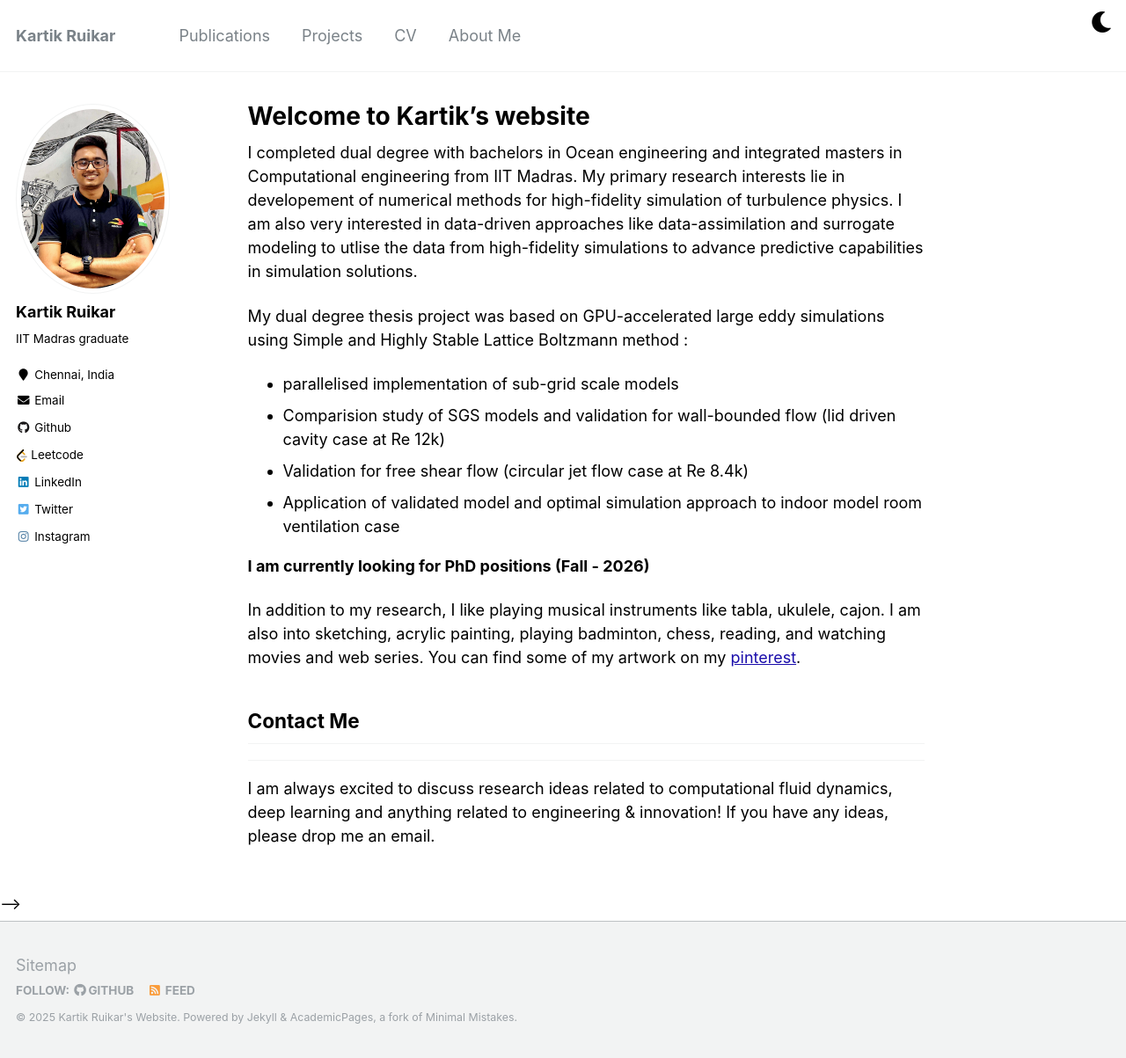
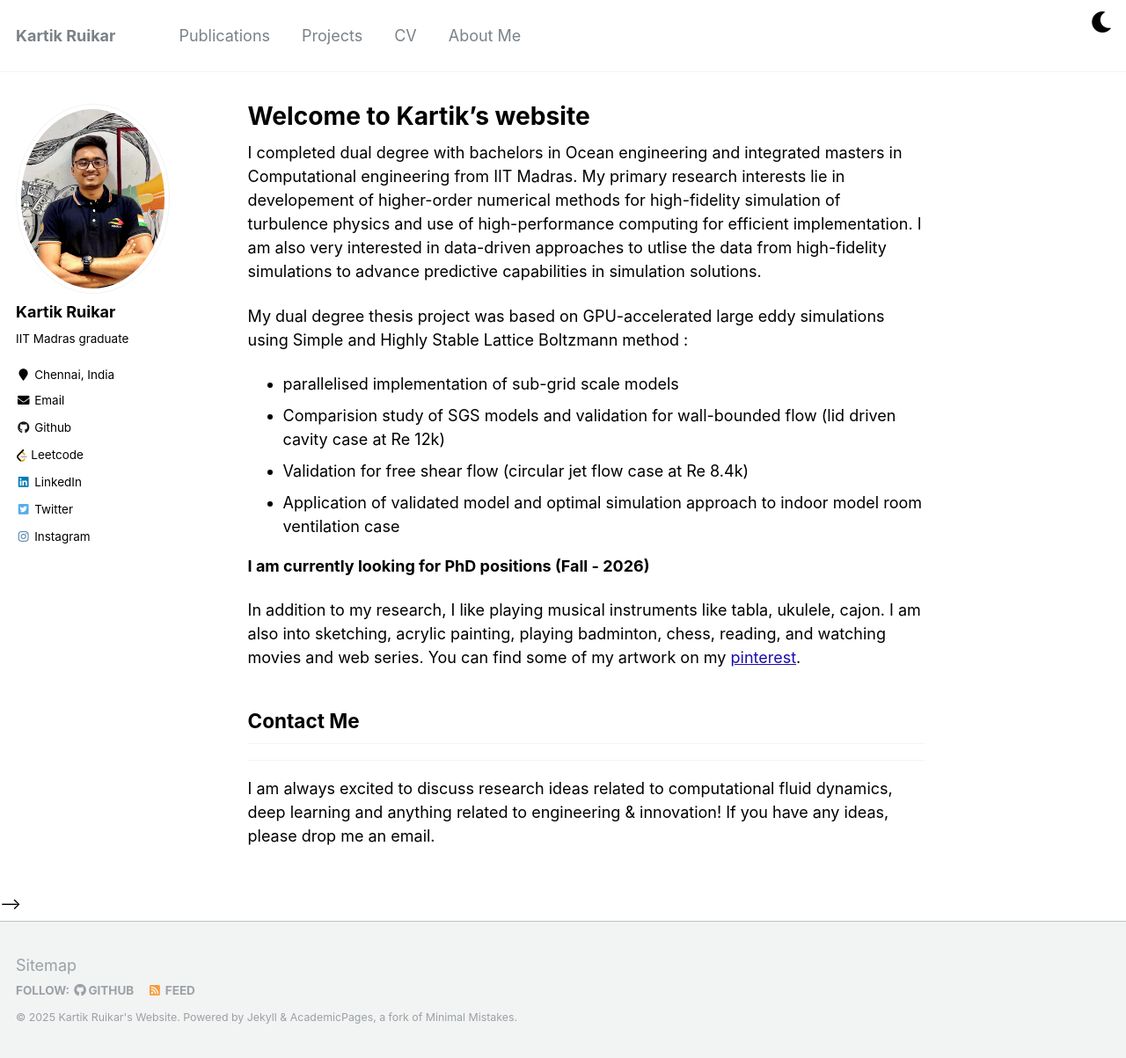
Before and after one commit to Kartik2605/Kartik2605.github.io, a Jekyll site: the page built from _pages/about.md, in a window 1280 px wide and 1203 px high. Shown: the whole window at 88% size. Built offline with Jekyll 4.4.1, drawn with Linux system fonts in a browser that asks for light colours.

Commit message:
improving the about section

```diff
--- a/_pages/about.md
+++ b/_pages/about.md
@@ -9,7 +9,7 @@ redirect_from:
 ---
 
 
-I completed dual degree with bachelors in Ocean engineering and integrated masters in Computational engineering from IIT Madras. My primary research interests lie in developement of numerical methods for high-fidelity simulation of turbulence physics. I am also very interested in data-driven approaches like data-assimilation and surrogate modeling to utlise the data from high-fidelity simulations to advance predictive capabilities in simulation solutions.
+I completed dual degree with bachelors in Ocean engineering and integrated masters in Computational engineering from IIT Madras. My primary research interests lie in developement of higher-order numerical methods for high-fidelity simulation of turbulence physics and use of high-performance computing for efficient implementation. I am also very interested in data-driven approaches to utlise the data from high-fidelity simulations to advance predictive capabilities in simulation solutions.
 
 My dual degree thesis project was based on GPU-accelerated large eddy simulations using Simple and Highly Stable Lattice Boltzmann method :
 
```
